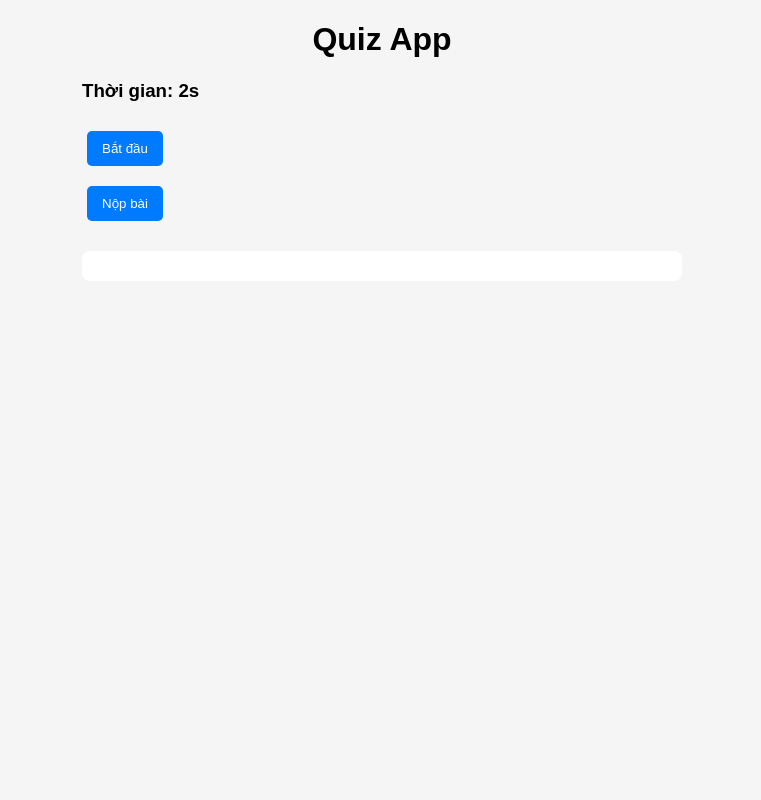
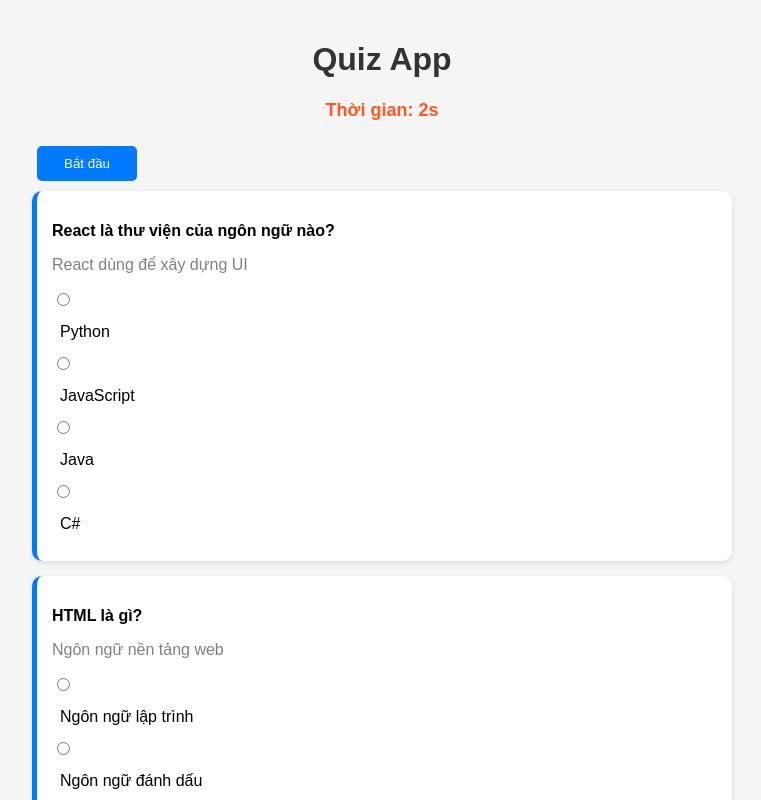
Before and after one commit to Ino2701/PTUD, a plain HTML site: page GK_CB/index.html in a window 1280 px wide. Both pictures are taken after a click on the button "Bắt đầu". Shown: the top 800 px of the page, without its empty margins (258-1019 px from the left). Drawn offline with Linux system fonts and the light colour scheme; no server answers.

Commit message:
Update index.html
bỏ file js ra cho chắc

```diff
--- a/GK_CB/index.html
+++ b/GK_CB/index.html
@@ -3,25 +3,196 @@
 <head>
   <meta charset="UTF-8">
   <title>Quiz App</title>
-  <link rel="stylesheet" href="style.css">
+  <style>
+    /* ================= BODY + HEADER ================= */
+    body {
+      font-family: Arial, sans-serif;
+      max-width: 700px;
+      margin: auto;
+      background: #f5f5f5;
+      padding: 20px;
+    }
+
+    h1 {
+      text-align: center;
+      color: #333;
+    }
+
+    #timer {
+      text-align: center;
+      color: #ff5722;
+      font-weight: bold;
+      font-size: 18px;
+      margin-bottom: 15px;
+    }
+
+    /* ================= QUIZ CÁC CÂU HỎI ================= */
+    #quiz > div {
+      background: white;
+      padding: 15px;
+      margin-bottom: 15px;
+      border-radius: 10px;
+      border-left: 5px solid #007bff;
+      box-shadow: 0 2px 5px rgba(0,0,0,0.1);
+      transition: transform 0.2s;
+    }
+
+    #quiz > div:hover {
+      transform: translateY(-3px);
+    }
+
+    /* ================= CÁC ĐÁP ÁN ================= */
+    input[type=radio] + label,
+    label input[type=radio] {
+      cursor: pointer;
+    }
+
+    #quiz label {
+      display: block;
+      padding: 8px;
+      margin: 5px 0;
+      border-radius: 5px;
+      transition: background 0.2s;
+    }
+
+    #quiz label:hover {
+      background: #e6f0ff;
+    }
+
+    /* highlight khi chọn */
+    #quiz input[type=radio]:checked + label {
+      background: #d0e7ff;
+    }
+
+    /* ================= BUTTON ================= */
+    button {
+      padding: 10px 15px;
+      margin: 10px 5px;
+      cursor: pointer;
+      border: none;
+      background: #007bff;
+      color: white;
+      border-radius: 5px;
+      transition: 0.2s;
+      min-width: 100px;
+    }
+
+    button:hover {
+      background: #0056b3;
+    }
+
+    /* ================= RESULT ================= */
+    #result {
+      margin-top: 20px;
+      padding: 15px;
+      background: white;
+      border-radius: 10px;
+      box-shadow: 0 2px 8px rgba(0,0,0,0.1);
+    }
+
+    #result p {
+      margin: 8px 0;
+    }
+
+    #result h3 {
+      margin-bottom: 10px;
+      color: #007bff;
+    }
+
+    /* ================= MISC ================= */
+    .pointer { cursor: pointer; }
+    .hide { display: none; }
+    .show { display: block; }
+  </style>
 </head>
 <body>
 
 <h1>Quiz App</h1>
-<!-- <button onclick="goToAdmin()">Admin</button> -->
 <h3 id="timer">Thời gian: 0s</h3>
+
 <button onclick="loadQuestions()">Bắt đầu</button>
+<button id="restartBtn" class="hide" onclick="restartQuiz()">Làm lại</button>
 
+<div id="quiz"></div>
+<button id="submitBtn" onclick="submitQuiz()" disabled>Nộp bài</button>
 
-<div id="quiz">
+<div id="result"></div>
 
-</div>
+<script>
+let questions = [
+  {id:1,question:"React là thư viện của ngôn ngữ nào?",description:"React dùng để xây dựng UI",options:["Python","JavaScript","Java","C#"],correct_answer:"JavaScript"},
+  {id:2,question:"HTML là gì?",description:"Ngôn ngữ nền tảng web",options:["Ngôn ngữ lập trình","Ngôn ngữ đánh dấu","CSDL","Framework"],correct_answer:"Ngôn ngữ đánh dấu"},
+  {id:3,question:"CSS dùng để làm gì?",description:"Thiết kế giao diện",options:["Logic","DB","UI","API"],correct_answer:"UI"},
+  {id:4,question:"Python là gì?",description:"Ngôn ngữ phổ biến",options:["Compiled","Interpreted","ASM","Machine"],correct_answer:"Interpreted"},
+  {id:5,question:"HTTP là gì?",description:"Giao thức web",options:["HTTP","FTP","SMTP","TCP"],correct_answer:"HTTP"}
+];
 
-<button id="submitBtn" onclick="submitQuiz()">Nộp bài</button>
-<button id="restartBtn" onclick="restartQuiz()" style="display:none;">Làm lại</button>
+let submitted = false;
+let time = 0;
+let timerInterval;
 
-<div id="result" class="result"></div>
+function startTimer() {
+  time = 0;
+  document.getElementById("timer").innerText = "Thời gian: 0s";
+  timerInterval = setInterval(()=>{
+    time++;
+    document.getElementById("timer").innerText = "Thời gian: " + time + "s";
+  },1000);
+}
 
-<script src="script.js"></script>
+function loadQuestions() {
+  submitted = false;
+  startTimer();
+  document.getElementById("quiz").innerHTML = "";
+  document.getElementById("result").innerHTML = "";
+  document.getElementById("submitBtn").disabled = false;
+  document.getElementById("restartBtn").classList.add("hide");
+
+  questions.forEach(q=>{
+    const div = document.createElement("div");
+    let html = `<p><b>${q.question}</b></p>
+                <p style="color: gray;">${q.description}</p>`;
+    q.options.forEach(opt=>{
+      html += `<input type="radio" name="q${q.id}" id="q${q.id}-${opt}" value="${opt}">
+               <label for="q${q.id}-${opt}">${opt}</label>`;
+    });
+    div.innerHTML = html;
+    document.getElementById("quiz").appendChild(div);
+  });
+}
+
+function submitQuiz() {
+  const answers = questions.map(q=>{
+    const selected = document.querySelector(`input[name="q${q.id}"]:checked`);
+    return {question_id:q.id,selected_answer:selected ? selected.value : ""};
+  });
+
+  let score = 0;
+  const resultDiv = document.getElementById("result");
+  let html = "";
+  answers.forEach(ans=>{
+    const q = questions.find(qq=>qq.id===ans.question_id);
+    const is_correct = ans.selected_answer === q.correct_answer;
+    if(is_correct) score++;
+    html += `<p>Câu ${q.id}: Bạn chọn: ${ans.selected_answer || "Không chọn"} → ${is_correct ? "Đúng" : "Sai"} (Đáp án: ${q.correct_answer})</p>`;
+  });
+
+  clearInterval(timerInterval);
+  submitted = true;
+
+  document.querySelectorAll("input[type=radio]").forEach(i=>i.disabled=true);
+  document.getElementById("submitBtn").disabled=true;
+
+  html = `<h3>Điểm: ${score}/${questions.length}</h3>
+          <p>Thời gian làm bài: ${time} giây</p>` + html;
+  resultDiv.innerHTML = html;
+
+  document.getElementById("restartBtn").classList.remove("hide");
+}
+
+function restartQuiz() {
+  loadQuestions();
+}
+</script>
 </body>
 </html>
```
